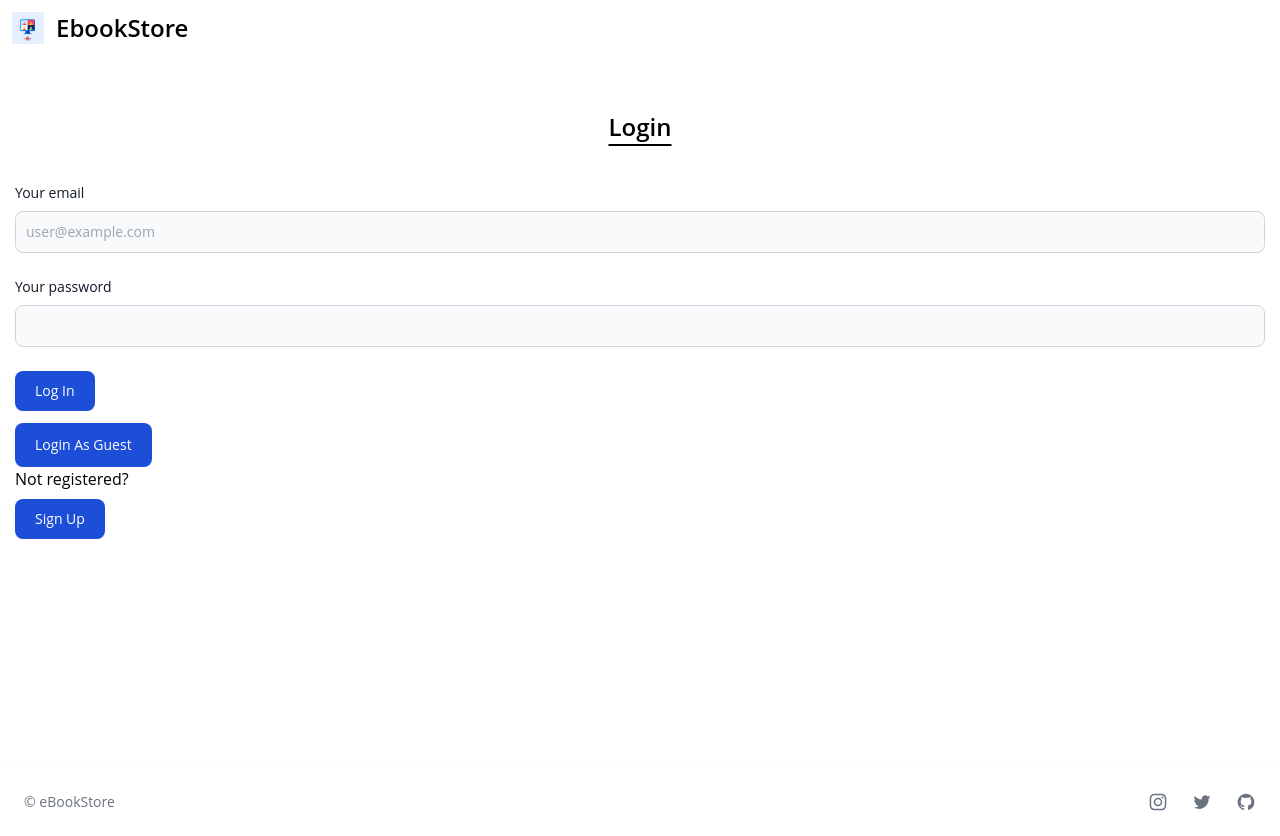
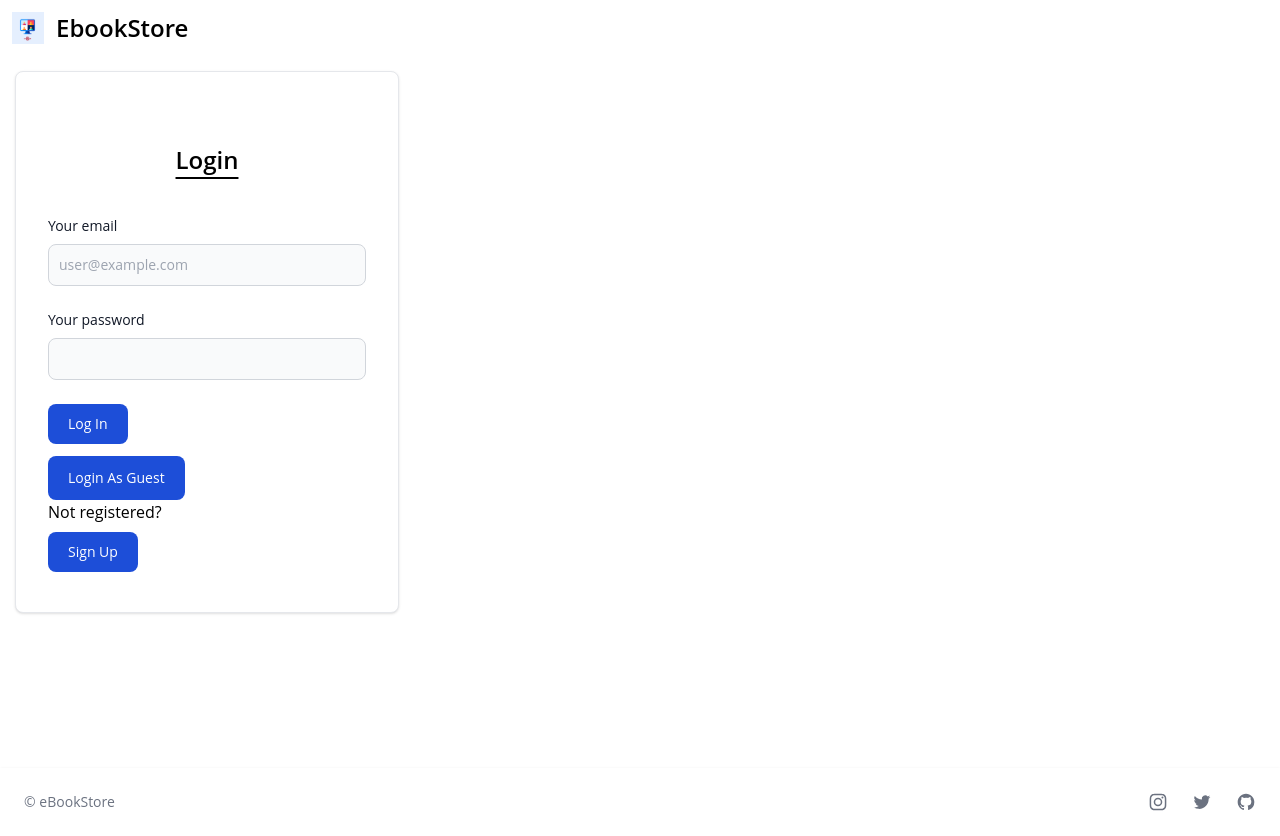
Before and after one commit to Bijoyl/ebooks, a React (Create React App) app: page /login in a window 1280 px wide. Built offline with nearby package versions, Linux system fonts and the light colour scheme.

Commit message:
netlify issue

```diff
--- a/src/pages/Login.js
+++ b/src/pages/Login.js
@@ -50,9 +50,11 @@ export const Login = () => {
 
   return (
     <main>
-      <section>
+      <div class="w-full max-w-sm p-4 bg-white border border-white-800 rounded-lg shadow sm:p-6 md:p-8 dark:bg-gray-800 dark:border-gray-800">
+      <section >
         <p className="text-2xl text-center font-semibold dark:text-slate-100 my-10 underline underline-offset-8">Login</p>
       </section>
+
         <form onSubmit={handleLogin}>
           <div className="mb-6">
             <label htmlFor="email" className="block mb-2 text-sm font-medium text-gray-900 dark:text-gray-300">Your email</label>
@@ -66,6 +68,7 @@ export const Login = () => {
         </form>
         <button onClick={handleLoginGuest} className="mt-3 cursor-pointer text-white bg-blue-700 hover:bg-blue-800 focus:ring-4 focus:outline-none focus:ring-blue-300 font-medium rounded-lg text-sm w-full sm:w-auto px-5 py-3 text-center dark:bg-blue-600 dark:hover:bg-blue-700 dark:focus:ring-blue-800">Login As Guest</button>
         <p className="dark:text-slate-300"> Not registered?</p><button type="submit" onClick={handleRegister} className="text-white my-2 bg-blue-700 hover:bg-blue-800 focus:ring-4 focus:outline-none focus:ring-blue-300 font-medium rounded-lg text-sm w-full sm:w-auto px-5 py-2.5 text-center dark:bg-blue-600 dark:hover:bg-blue-700 dark:focus:ring-blue-800">Sign Up</button>
+      </div>
     </main>
   )
 }
```
Also changed, not shown: 1 other file (tests, documents, lock files or other folders). Lines whose indentation alone changed are shown as unchanged.
